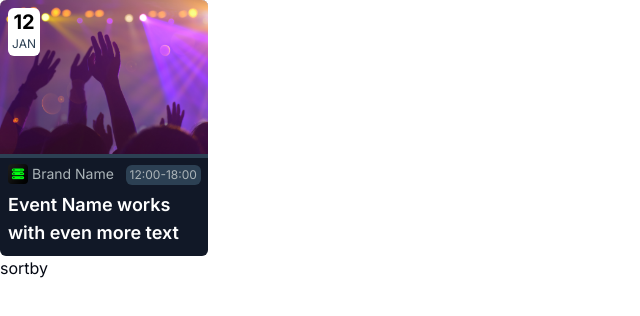
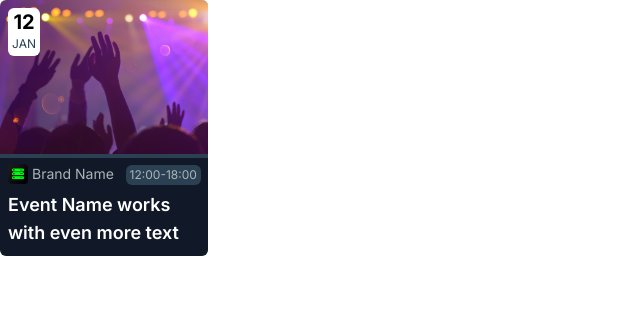
Before and after one commit to TejasBhovad/countdown, a Next.js app: page / in a window 1280 px wide. Shown: the top 316 px of the page, without its empty margins (0-640 px from the left). Built offline with nearby package versions, Linux system fonts and the light colour scheme.

Commit message:
Sortby Removed

```diff
--- a/app/page.jsx
+++ b/app/page.jsx
@@ -2,14 +2,12 @@
 // import statements go here REMOVE UNNECESSARY IMPORTS
 import { React, useState } from "react";
 import EventFrame from "@/components/EventFrame.jsx";
-import Sortby from "@/components/Sortby";
 
 const page = () => {
   return (
     <div className="bg-background w-full h-full">
       {/* Added element for testing purposes, after testing should be removed from here */}
       <EventFrame />
-      <Sortby />
     </div>
 
   );
```
